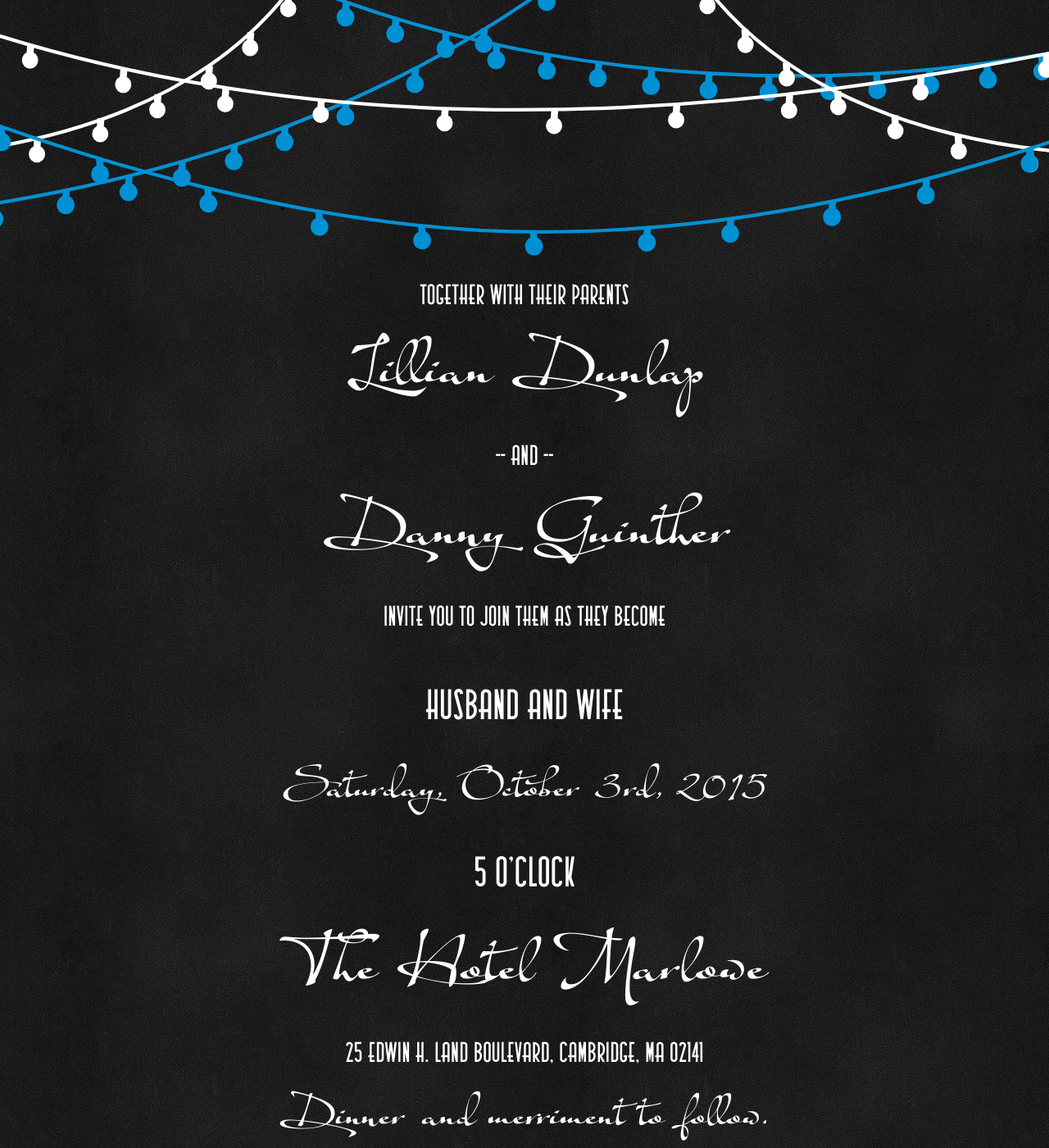
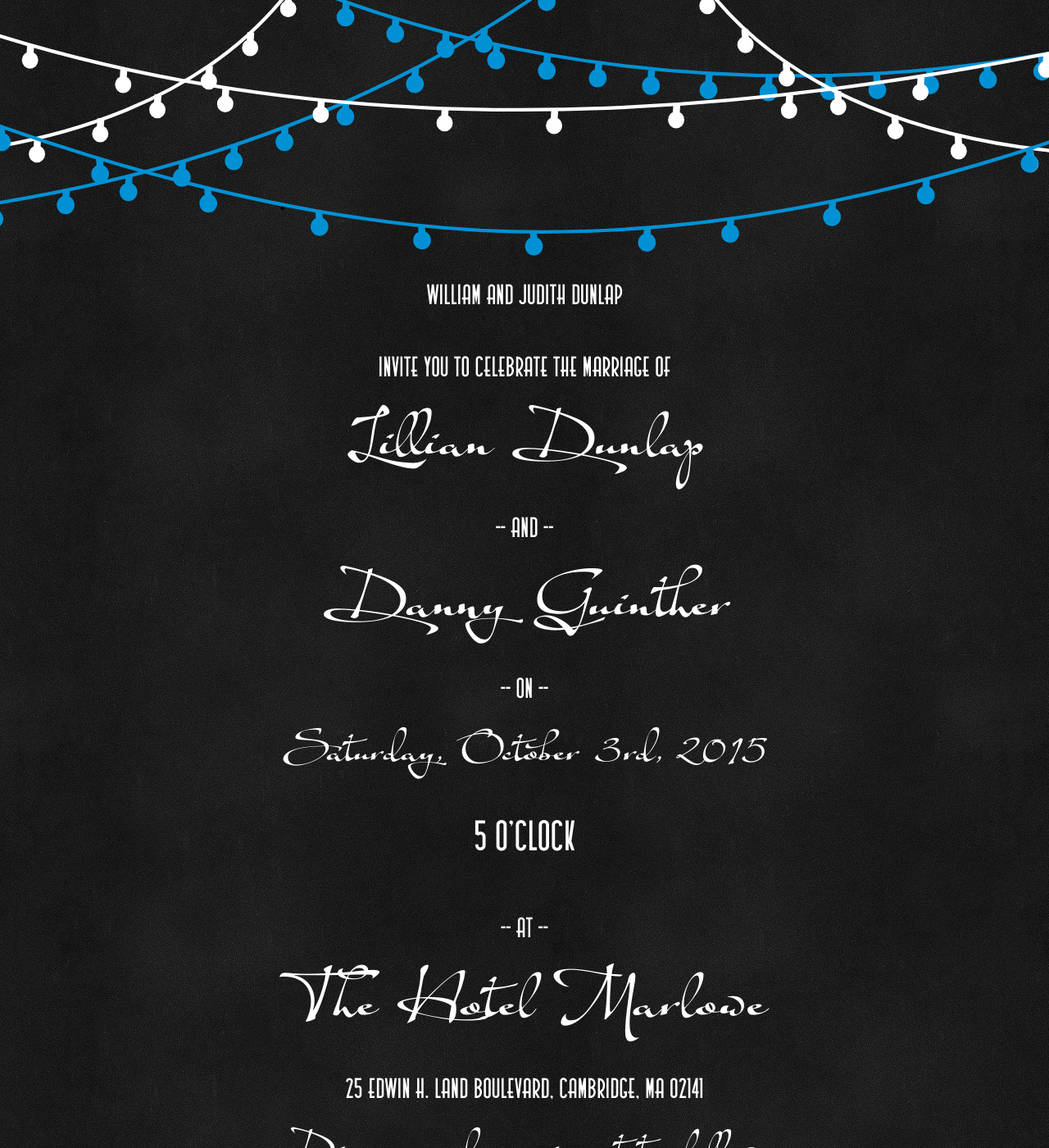
Before and after one commit to tdg5/wedding_jekyll, a Jekyll site: the page built from index.md, in a window 1280 px wide and 1400 px high. Shown: the whole window at 82% size. Built offline with Jekyll 4.4.1, drawn with Linux system fonts in a browser that asks for light colours; Markdown is read by kramdown in place of the engine named in the settings.

Commit message:
Update copy on landing page

```diff
--- a/index.md
+++ b/index.md
@@ -2,14 +2,15 @@
 layout: card
 theme: dark
 ---
-<p class="centered sans-serif margin-bottom-sm">Together with their parents</p>
+<p class="centered sans-serif margin-bottom-sm">William and Judith Dunlap</p>
+<p class="centered sans-serif margin-bottom-sm">Invite you to celebrate the marriage of</p>
 <p class="centered script lg">Lillian Dunlap</p>
 <p class="centered sans-serif margin-bottom-sm">-- and --</p>
 <p class="centered script lg">Danny Guinther</p>
-<p class="centered sans-serif margin-bottom-sm">invite you to join them as they become</p>
-<p class="centered sans-serif lg margin-bottom-sm">husband and wife</p>
+<p class="centered sans-serif margin-bottom-sm">-- on --</p>
 <p class="centered script">Saturday, October 3rd, 2015</p>
 <p class="centered sans-serif lg margin-bottom-sm">5 o'clock</p>
+<p class="centered sans-serif margin-bottom-sm">-- at --</p>
 <p class="centered script lg"><a class="unadorned" href="http://www.hotelmarlowe.com/">The Hotel Marlowe</a></p>
 <p class="centered sans-serif margin-bottom-sm">25 Edwin H. Land Boulevard, Cambridge, MA 02141</p>
 <p class="centered script">Dinner and merriment to follow.</p>
```
